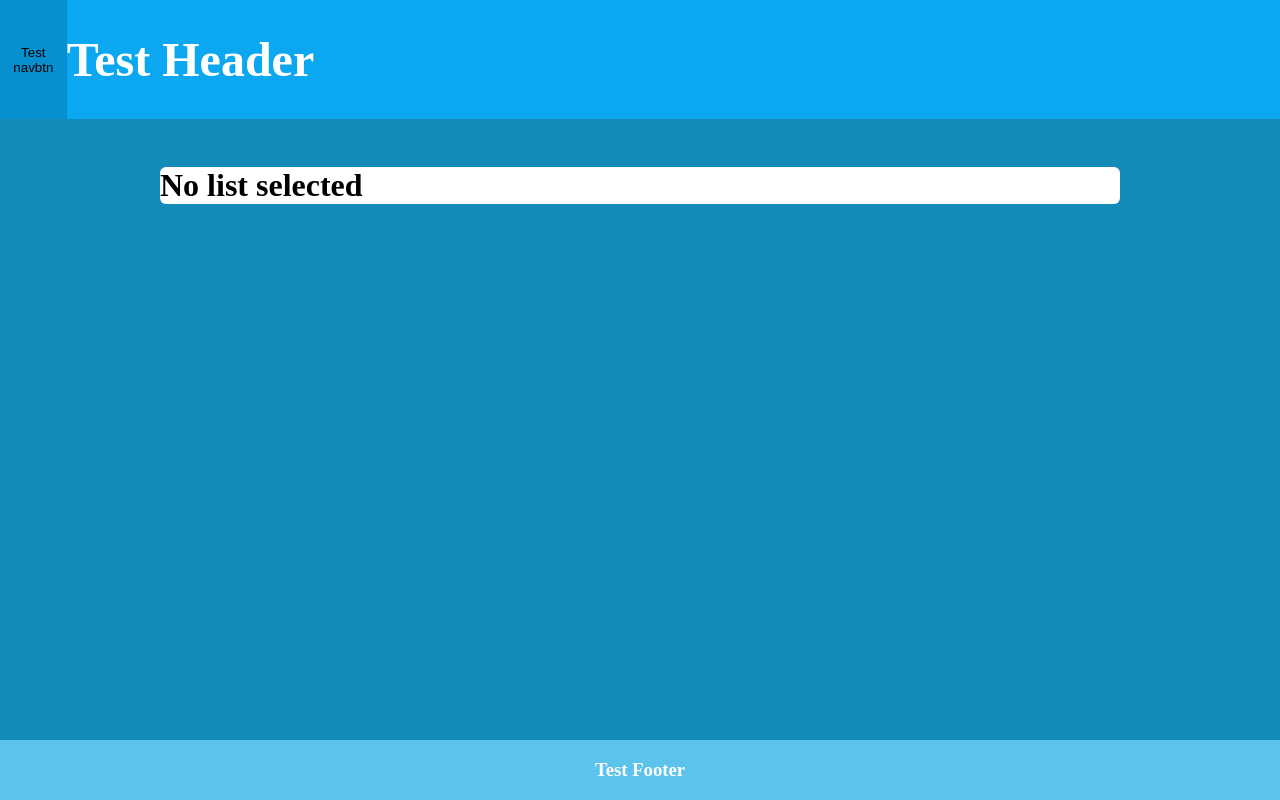
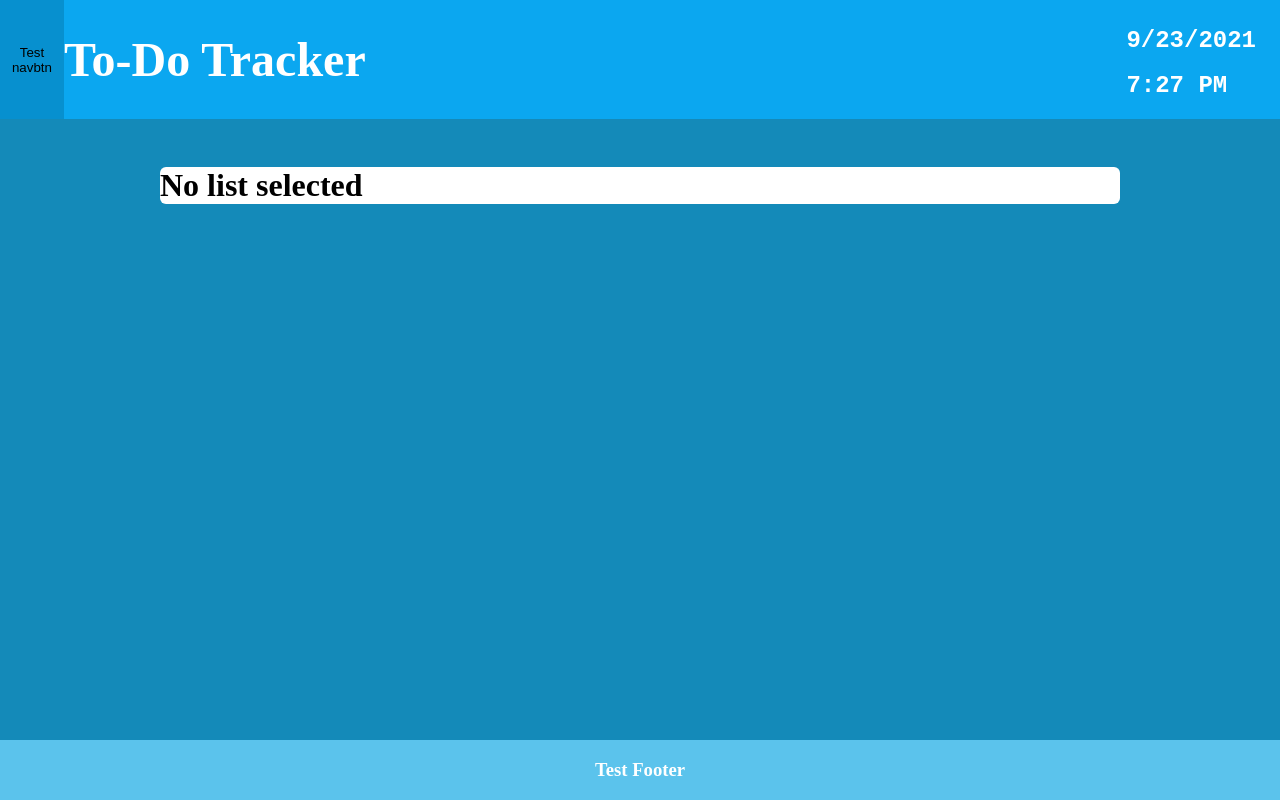
Before and after one commit to sg55kg/to-do-fs, a React (Create React App) app in the folder client/: page / in a window 1280 px wide. Built offline with nearby package versions, Linux system fonts and the light colour scheme; no server answers.

Commit message:
added time logic/more task sorting based on dates

```diff
--- a/client/src/components/Header/Header.js
+++ b/client/src/components/Header/Header.js
@@ -3,11 +3,20 @@ import NavButton from '../NavButton/NavButton';
 import './styles.css';
 
 const Header = ({ setShowNav, showNav }) => {
+    const date = new Date();
+    const hours = date.getHours();
+    const minutes = date.getMinutes();
 
     return (
         <div className="header">
             <NavButton setShowNav={setShowNav} showNav={showNav} />
-            <h1>Test Header</h1>
+            <div className="header-content">
+            <h1>To-Do Tracker</h1>
+                <div className="time-info">
+                    <h4>{date.toLocaleDateString("en-US")}</h4>
+                    <h4>{(hours > 12 ? hours - 12 : hours) + ":" + (minutes < 10 ? "0" + minutes : minutes) + (hours > 11 ? " PM" : " AM")}</h4>
+                </div>
+            </div>
         </div>
     )
 }
--- a/client/src/components/Header/styles.css
+++ b/client/src/components/Header/styles.css
@@ -4,3 +4,23 @@
     font:1.5em 'Shadows Into Light', cursive;
     display: flex;
 }
+
+.header-content {
+    display: flex;
+    flex-direction: row;
+    justify-content: space-between;
+    width: 100%;
+}
+
+.time-info {
+    font-family: 'Roboto-mono', monospace;
+    padding-right: 1em;
+    display: flex;
+    flex-direction: column;
+    justify-content: center;
+}
+
+.time-info > h4 {
+    margin-top: .5em;
+    margin-bottom: .25em;
+}
--- a/client/src/components/Lists/Lists.js
+++ b/client/src/components/Lists/Lists.js
@@ -6,31 +6,25 @@ import { useDispatch } from 'react-redux';
 
 import { deleteList } from '../../actions/lists';
 
-const Lists = ({ selectList, setSelectList}) => {
+const Lists = ({ selectList, setSelectList, setShowNav }) => {
     const lists = useSelector((state) => state.lists)
     const dispatch = useDispatch();
 
-    console.log(lists);
-
-    // const handleDelete = (id) => {
-
-    //     console.log(id);
-    //     dispatch(deleteList(id));
-
-    // }
-
+    const handleSelect = (id) => {
+        setSelectList(id);
+        setShowNav(false);
+    }
 
     return (
         !lists.length ? <CircularProgress /> : (
             <div className="lists-nav">
             {lists.map((list) => (
                 <div key={lists._id} className="list-nav">
-                    <button className="list-select-nav" onClick={() => setSelectList(list._id)}>{list.title}</button>
+                    <button className="list-select-nav" onClick={() => handleSelect(list._id)}>{list.title}</button>
                     <button className="delete-list-nav" onClick={() => dispatch(deleteList(list._id))}>X</button>
                 </div>
             ))}
             </div>
-
         )
     )
 }
--- a/client/src/components/Lists/styles.css
+++ b/client/src/components/Lists/styles.css
@@ -5,7 +5,6 @@
 }
 
 .list-nav {
-    border-top: 1px solid grey;
     border-bottom: 1px solid grey;
     border-left: 0;
     border-right: 0;
--- a/client/src/components/NavBar/NavBar.js
+++ b/client/src/components/NavBar/NavBar.js
@@ -2,16 +2,9 @@ import Lists from '../Lists/Lists';
 import Form from '../Form/Form';
 import './styles.css';
 
-import { useState } from 'react';
-
 const NavBar = ({ selectList, setSelectList, showForm, setShowForm, setShowNav, showNav }) => {
 
     function closeNav() {
-        // const nav = document.querySelector('.nav-bar');
-        // const container = document.querySelector('.container');
-
-        // nav.style.display = 'none';
-        // container.style.marginLeft = '0em';
         setShowNav(false);
     }
 
@@ -23,9 +16,11 @@ const NavBar = ({ selectList, setSelectList, showForm, setShowForm, setShowNav,
         <div className="nav-bar">
             <button className="close-nav" onClick={closeNav}>X</button>
             <h3>Current lists: </h3>
-            <Lists selectList={selectList} setSelectList={setSelectList} />
-            <button className="add-new-list" onClick={openForm}>Add new list</button>
-            { showForm ? <Form showForm={showForm} setShowForm={setShowForm} /> : null}
+            <Lists selectList={selectList} setSelectList={setSelectList} setShowNav={setShowNav} />
+            <div className="button-form-div">
+                <button className="add-new-list" onClick={openForm}>Add new list</button>
+                { showForm ? <Form showForm={showForm} setShowForm={setShowForm} /> : null}
+            </div>
         </div>
     )
 }
--- a/client/src/components/NavBar/styles.css
+++ b/client/src/components/NavBar/styles.css
@@ -12,6 +12,12 @@
   z-index: 1;
 }
 
+.nav-bar > h3 {
+  border-bottom: 1px solid grey;
+  margin-bottom: 0;
+  margin-top: 3em;
+}
+
 .close-nav {
   position:absolute;
   top: 0;
@@ -19,7 +25,7 @@
 }
 
 .add-new-list {
-  width: 90%;
+  width: 100%;
   height: 2em;
   justify-self: center;
   margin: auto;
@@ -30,3 +36,9 @@
 .add-new-list:hover {
   background-color: rgb(211, 209, 209);
 }
+
+.button-form-div {
+  margin-top: 5em;
+  position: absolute;
+  width: 100%;
+}
--- a/client/src/components/Tasks/Task.js
+++ b/client/src/components/Tasks/Task.js
@@ -4,17 +4,23 @@ import './styles.css';
 
 const Task = ({ task }) => {
     const [showMore, setShowMore] = useState(false);
+    // const [urgent, setUrgent] = useState(!!task);
+
+    const currentDate = new Date();
+    const taskDueDate = new Date(task.dueBy);
+    const currentDay = currentDate.getDay();
+    const taskDueDay = taskDueDate.getDay();
 
     return (
         <div className="task-div" onClick={() => showMore ? setShowMore(false) : setShowMore(true)}>
             <div className="task-header">
                 <h3>{task.name}</h3>
+                {currentDay === taskDueDay ? <h4>Due today</h4> : null}
                 <h3 className="task-priority">{task.priority}</h3>
             </div>
             {showMore &&
             <div className="task-info">
-                <h3>Finish by:</h3>
-                <h3>{new Date(task.dueBy).toLocaleDateString("en-US")}</h3>
+                <h3>{`Finish by: ${new Date(task.dueBy).toLocaleDateString("en-US")}`}</h3>
                 <h5>{task.description}</h5>
             </div>
             }
--- a/client/src/components/Tasks/Tasks.js
+++ b/client/src/components/Tasks/Tasks.js
@@ -9,7 +9,8 @@ const Tasks = ({ selectList }) => {
     const list = useSelector((state) => selectList ? state.lists.find((l) => l._id === selectList) : null);
     const dispatch = useDispatch();
 
-    const filteredTasks = tasks.filter((task) => task.listId === list._id);
+    const matchingTasks = tasks.filter((task) => task.listId === list._id);
+    const currentDay = new Date();
 
     useEffect(() => {
         dispatch(getTasks());
@@ -19,11 +20,16 @@ const Tasks = ({ selectList }) => {
 
 
 
-    if(filteredTasks.length > 0) {
-        filteredTasks.sort((a, b) => {return (a.priority - b.priority)});
+    if(matchingTasks.length > 0) {
+        matchingTasks.sort((a, b) => {return (a.priority - b.priority)});
+        const currentTasks = matchingTasks.filter((task) => new Date(task.dueBy) >= currentDay);
+        const overDueTasks = matchingTasks.filter((task) => new Date(task.dueBy) < currentDay);
         return (
             <>
-            {filteredTasks.map((task) => { return <Task task={task} />})}
+            {currentTasks.map((task) => { return <Task task={task} />})}
+            <h2 style={{ textAlign: 'center' }}>Overdue tasks: </h2>
+            {overDueTasks.map((task) => { return <Task task={task} />})}
+            <h2 style={{ textAlign: 'center' }}>Completed tasks: </h2>
             </>
         )
     }
```
